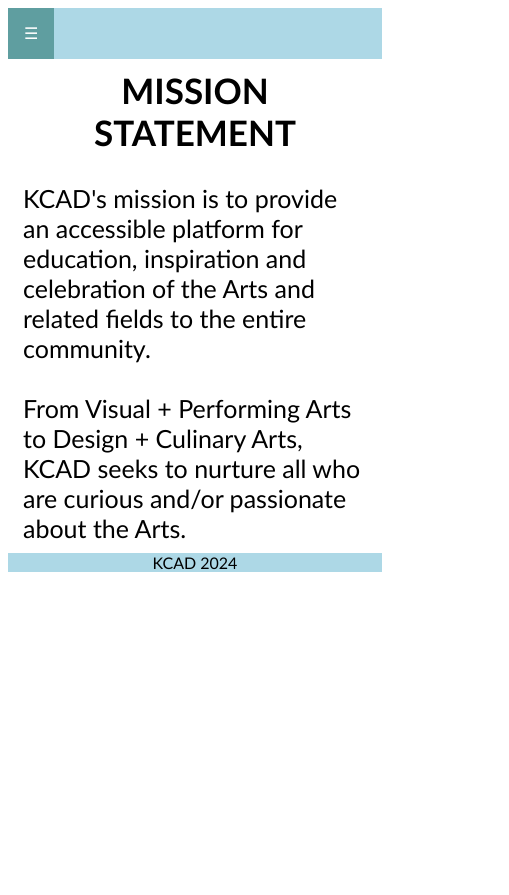
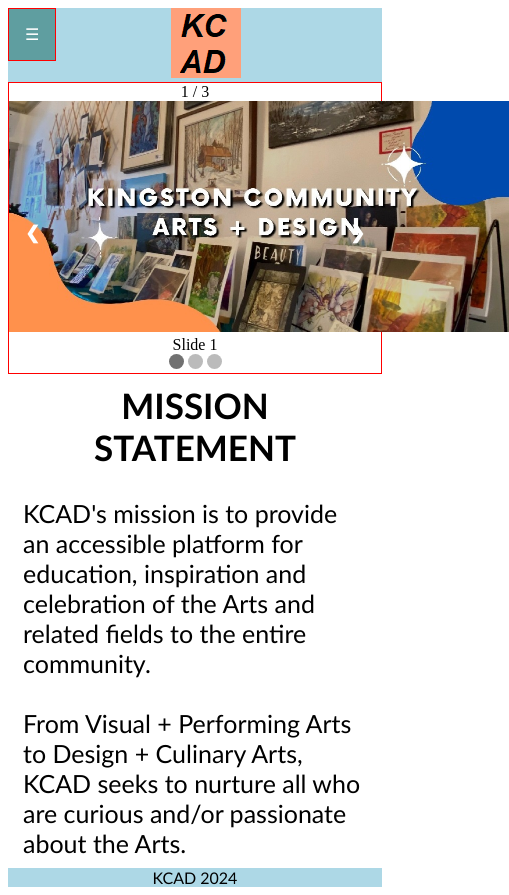
Before and after one commit to kev1ch/kcad_website_react, a React (Vite) app: page / in a window 390 px wide. Shown: the whole page, 509 px wide, since content can reach past the window. Before the commit the page ends 844 px from the top, so only its background shows below. Built offline with nearby package versions, Linux system fonts and the light colour scheme.

Commit message:
Small screen/mobile version additions and corrections

```diff
--- a/src/App.jsx
+++ b/src/App.jsx
@@ -15,6 +15,8 @@
 import img3 from "./img/img3.jpg";
 
 function App() {
+
+  document.title = "Kingston Community Arts and Design";
 
   return (
     <>
--- a/src/MainPage.css
+++ b/src/MainPage.css
@@ -4,6 +4,7 @@
         vertical-align: top;
         background-color: lightblue;
         width: 100%;
+        display: inline-block;
     }
 
     .navigation_bar {
@@ -55,9 +56,22 @@
     background-color: lightskyblue;
 }
 
+.mobile_logo_container {
+    vertical-align: center;
+    text-align: center;
+    display: inline-block;
+    width: 80%;
+}
+
 .dropdown_navigaiton {
     position: relative;
     display: inline-block;
+
+    vertical-align: top;
+
+    border-color: red;
+    border-width: 1px;
+    border-style: solid;
 }
 
 .dropdown_button {
--- a/src/MainPage.jsx
+++ b/src/MainPage.jsx
@@ -21,6 +21,8 @@
                         <Link className="link-style" to="/about">About</Link>
                         <Link className="link-style" to="/contact">Contact</Link>
                     </nav>
+
+
                 </div>
 
                 <div className="mobile_navigation_bar">
@@ -36,6 +38,7 @@
                         </div>
 
                     </div>
+                    <div className="mobile_logo_container"><img src={website_logo} alt="website_logo"/></div>
                 </div>
             </header>
 
--- a/src/SlideComponent.css
+++ b/src/SlideComponent.css
@@ -1,6 +1,16 @@
-/* Fading animation */
-.fade {
-    animation: fadeIn 1s;
+@media screen and (max-width: 1000px) {     /* MOBILE/SMALL SCREEN VERSION */
+    .image {
+        width: 500px;
+        animation: fadeIn 1s;   /* Fading animation */
+    }
+}
+
+@media screen and (min-width: 1000px) {     /* PC/REGULAR SCREEN VERSION */
+    .image {
+
+
+        animation: fadeIn 1s;   /* Fading animation */
+    }
 }
 
 @keyframes fadeIn {
--- a/src/SlideComponent.jsx
+++ b/src/SlideComponent.jsx
@@ -5,7 +5,7 @@
     return (
         <div>
             <div>{props.id} / {props.total}</div>
-            <img className="fade" src={props.srcimg}/>
+            <img className="image" src={props.srcimg}/>
             <div>{props.text}</div>
         </div>
     );
--- a/src/SlideshowComponent.css
+++ b/src/SlideshowComponent.css
@@ -1,21 +1,25 @@
 * {box-sizing:border-box}
 
-@media screen and (max-width: 1000px) {
+@media screen and (max-width: 1000px) {     /* MOBILE/SMALL SCREEN VERSION */
   .slideshow-style {
-    display: none;
+    vertical-align: center;
+                                      /*TODO: FIX ARROWS*/
+    position: relative;
+    margin: auto;
+
+    border-width: 1px;
+    border-color: red;
+    border-style: solid;
   }
 }
 
-@media screen and (min-width: 1000px) {
+@media screen and (min-width: 1000px) {     /* PC/REGULAR SCREEN VERSION */
   /* Slideshow container */
   .slideshow-style {
     vertical-align: center;
     max-width: 1000px;
     position: relative;
     margin: auto;
-
-    border-width: 1px;
-    border-color: blue;    /* ??? */
   }
 }
 
```
